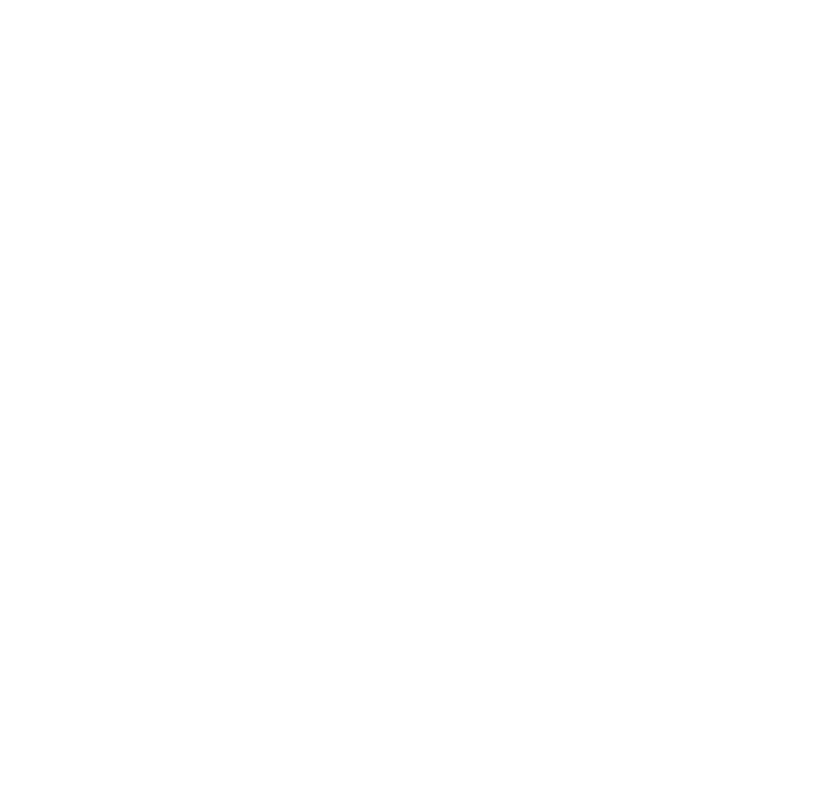
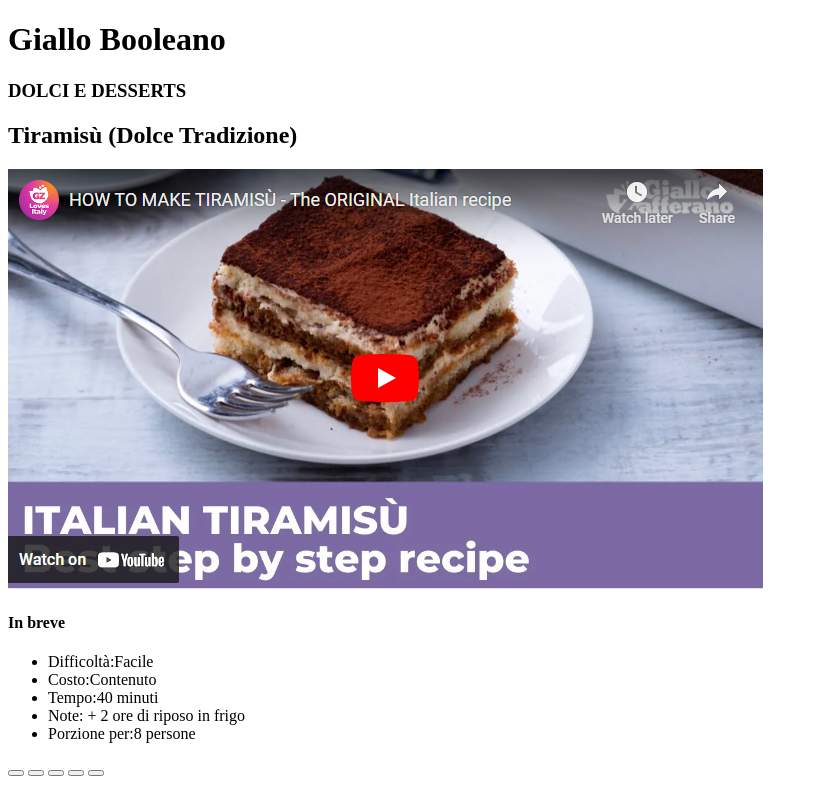
Before and after one commit to NinaKharitonova/htmlcss-responsive-layout, a plain HTML site: page index.html in a window 1280 px wide. Shown: the whole page, without its empty margins (0-818 px from the left). Drawn offline with Linux system fonts and the light colour scheme.

Commit message:
Struttura base primo contenitore

```diff
--- a/index.html
+++ b/index.html
@@ -4,7 +4,63 @@
     <meta charset="UTF-8" />
     <meta name="viewport" content="width=device-width, initial-scale=1.0" />
     <a href="../htmlcss-responsive-layout/css/style.css"></a>
+
+    <link
+      rel="stylesheet"
+      href="https://cdnjs.cloudflare.com/ajax/libs/font-awesome/6.6.0/css/all.min.css"
+      integrity="sha512-Kc323vGBEqzTmouAECnVceyQqyqdsSiqLQISBL29aUW4U/M7pSPA/gEUZQqv1cwx4OnYxTxve5UMg5GT6L4JJg=="
+      crossorigin="anonymous"
+      referrerpolicy="no-referrer"
+    />
     <title>Giallo Boleano</title>
   </head>
-  <body></body>
+  <body>
+    <!--Sezione header-->
+    <header class="upper-header">
+      <div class="container">
+        <h1>Giallo Booleano</h1>
+      </div>
+    </header>
+
+    <!--Sezione Main-->
+    <main>
+      <section class="upper-main">
+        <div class="container">
+          <div class="blocco1">
+            <h3>DOLCI E DESSERTS</h3>
+            <h2>
+              Tiramisù
+              <span>(Dolce Tradizione)</span>
+            </h2>
+            <img
+              src="../htmlcss-responsive-layout/img/image (10).png"
+              alt="Video Yuotube"
+            />
+          </div>
+
+          <div class="Blocco2">
+            <h4>In breve</h4>
+            <ul class="upper-list">
+              <li class="item-list">Difficoltà:<span>Facile</span></li>
+              <li class="item-list">Costo:<span>Contenuto</span></li>
+              <li class="item-list">Tempo:<span>40 minuti</span></li>
+              <li class="item-list">
+                <span>Note:</span> + 2 ore di riposo in frigo
+              </li>
+              <li class="item-list">Porzione per:<span>8 persone</span></li>
+            </ul>
+          </div>
+        </div>
+        <div class="button">
+          <div class="container">
+            <button></button>
+            <button></button>
+            <button></button>
+            <button></button>
+            <button></button>
+          </div>
+        </div>
+      </section>
+    </main>
+  </body>
 </html>
```
